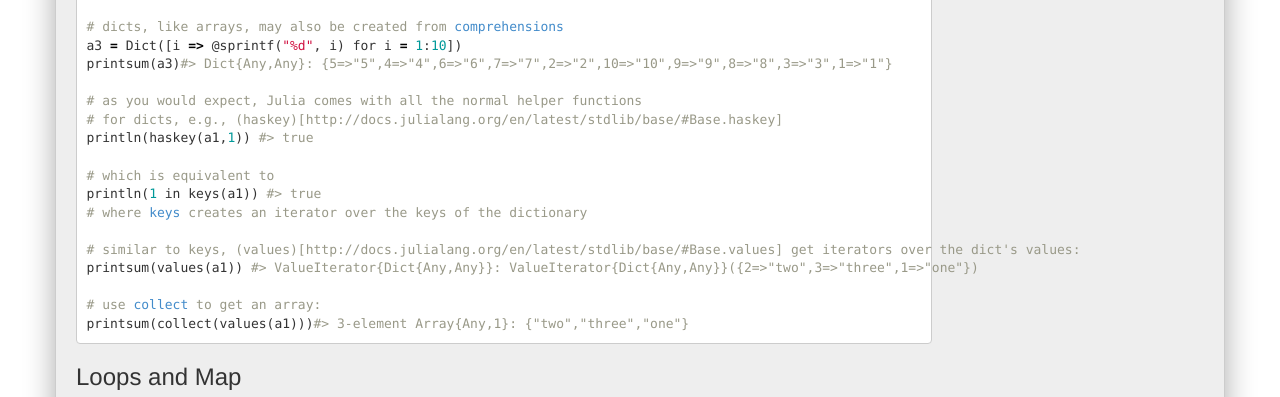
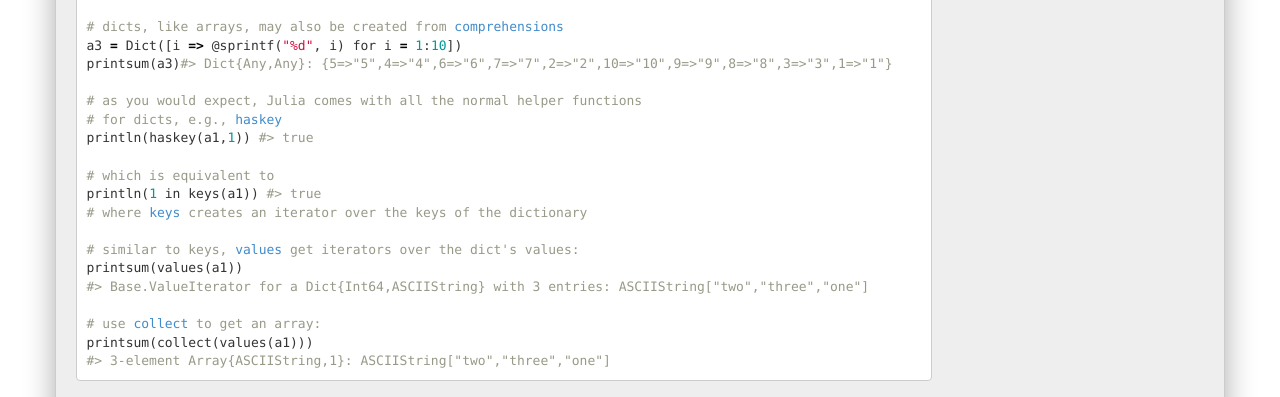
Before and after one commit to samuelcolvin/JuliaByExample, a plain HTML site: page index.html in a window 1280 px wide. Shown: the part 8826-9223 px from the top of the page. Drawn offline with Linux system fonts and the light colour scheme.

Commit message:
Update documentation

```diff
--- a/index.html
+++ b/index.html
@@ -542,18 +542,20 @@ associative collections. Usage is very like python except for the rather odd <co
 <span class="n">printsum</span><span class="p">(</span><span class="n">a3</span><span class="p">)</span><span class="c">#&gt; Dict{Any,Any}: {5=&gt;&quot;5&quot;,4=&gt;&quot;4&quot;,6=&gt;&quot;6&quot;,7=&gt;&quot;7&quot;,2=&gt;&quot;2&quot;,10=&gt;&quot;10&quot;,9=&gt;&quot;9&quot;,8=&gt;&quot;8&quot;,3=&gt;&quot;3&quot;,1=&gt;&quot;1&quot;}</span>
 
 <span class="c"># as you would expect, Julia comes with all the normal helper functions</span>
-<span class="c"># for dicts, e.g., (haskey)[http://docs.julialang.org/en/latest/stdlib/base/#Base.haskey]</span>
+<span class="c"># for dicts, e.g., <a href="http://docs.julialang.org/en/latest/stdlib/base/#Base.haskey" target="_blank">haskey</a></span>
 <span class="n">println</span><span class="p">(</span><span class="n">haskey</span><span class="p">(</span><span class="n">a1</span><span class="p">,</span><span class="mi">1</span><span class="p">))</span> <span class="c">#&gt; true</span>
 
 <span class="c"># which is equivalent to</span>
 <span class="n">println</span><span class="p">(</span><span class="mi">1</span> <span class="k">in</span> <span class="n">keys</span><span class="p">(</span><span class="n">a1</span><span class="p">))</span> <span class="c">#&gt; true</span>
 <span class="c"># where <a href="http://docs.julialang.org/en/latest/stdlib/base/#Base.keys" target="_blank">keys</a> creates an iterator over the keys of the dictionary</span>
 
-<span class="c"># similar to keys, (values)[http://docs.julialang.org/en/latest/stdlib/base/#Base.values] get iterators over the dict&#39;s values:</span>
-<span class="n">printsum</span><span class="p">(</span><span class="n">values</span><span class="p">(</span><span class="n">a1</span><span class="p">))</span> <span class="c">#&gt; ValueIterator{Dict{Any,Any}}: ValueIterator{Dict{Any,Any}}({2=&gt;&quot;two&quot;,3=&gt;&quot;three&quot;,1=&gt;&quot;one&quot;})</span>
+<span class="c"># similar to keys, <a href="http://docs.julialang.org/en/latest/stdlib/base/#Base.values" target="_blank">values</a> get iterators over the dict&#39;s values:</span>
+<span class="n">printsum</span><span class="p">(</span><span class="n">values</span><span class="p">(</span><span class="n">a1</span><span class="p">))</span>
+<span class="c">#&gt; Base.ValueIterator for a Dict{Int64,ASCIIString} with 3 entries: ASCIIString[&quot;two&quot;,&quot;three&quot;,&quot;one&quot;]</span>
 
 <span class="c"># use <a href="http://docs.julialang.org/en/latest/stdlib/base/#Base.collect" target="_blank">collect</a> to get an array:</span>
-<span class="n">printsum</span><span class="p">(</span><span class="n">collect</span><span class="p">(</span><span class="n">values</span><span class="p">(</span><span class="n">a1</span><span class="p">)))</span><span class="c">#&gt; 3-element Array{Any,1}: {&quot;two&quot;,&quot;three&quot;,&quot;one&quot;}</span>
+<span class="n">printsum</span><span class="p">(</span><span class="n">collect</span><span class="p">(</span><span class="n">values</span><span class="p">(</span><span class="n">a1</span><span class="p">)))</span>
+<span class="c">#&gt; 3-element Array{ASCIIString,1}: ASCIIString[&quot;two&quot;,&quot;three&quot;,&quot;one&quot;]</span>
 </pre></div>
 
 <h3 id="Loops-and-Map">Loops and Map<a href="#Loops-and-Map" class="hlink glyphicon glyphicon-link"></a></h3>
```
Also changed, not shown: 1 other file.
